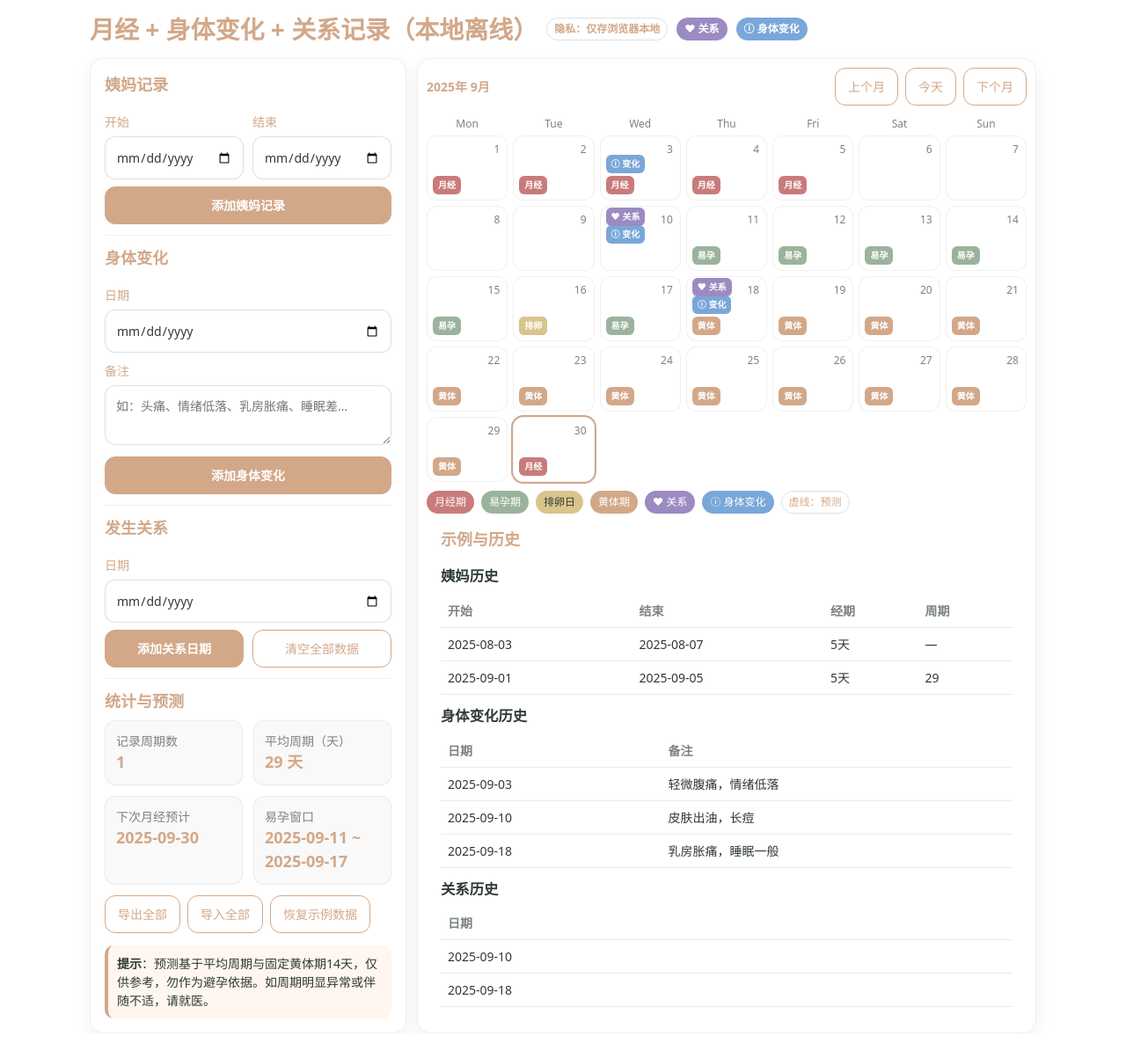
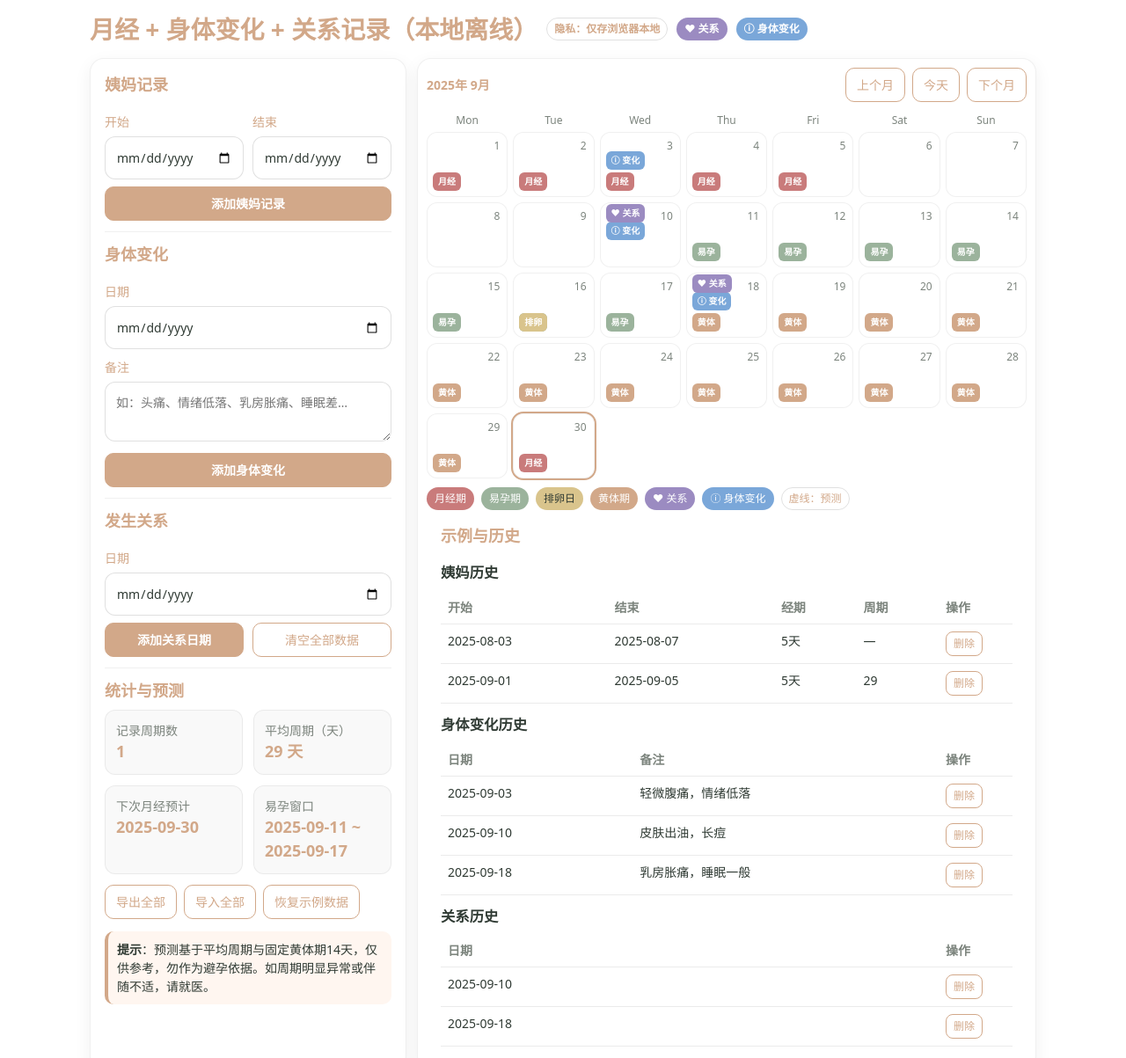
Before and after one commit to gonghoyeeee/11111, a plain HTML site: page index.html in a window 1280 px wide. Shown: the top 1203 px of the page at 88% size. Before the commit the page ends 1175 px from the top, so only its background shows below. Drawn offline with Linux system fonts and the light colour scheme.

Commit message:
Update index.html

```diff
--- a/index.html
+++ b/index.html
@@ -3,7 +3,7 @@
 <head>
 <meta charset="utf-8" />
 <meta name="viewport" content="width=device-width, initial-scale=1, viewport-fit=cover" />
-<title>月经记录 + 身体变化 + 关系记录（移动优化・分表管理）</title>
+<title>月经记录 + 身体变化 + 关系记录（移动优化・分表管理・修复偏移/支持删除）</title>
 <style>
   :root{
     --bg:#ffffff; --card:#ffffff; --muted:#7c847d; --text:#2f3a33; --accent:#d2a889;
@@ -25,7 +25,7 @@
   textarea{min-height:68px;resize:vertical}
   .row{display:flex;gap:10px}
   .row>*{flex:1}
-  button{cursor:pointer;padding:10px 14px;border-radius:12px;border:1px solid var(--accent);background:#fff;color:var(--accent)}
+  button{cursor:pointer;padding:8px 12px;border-radius:10px;border:1px solid var(--accent);background:#fff;color:var(--accent)}
   button.primary{background:var(--accent);border-color:var(--accent);color:#fff;font-weight:700}
   button.ghost{background:transparent;border-color:var(--accent);color:var(--accent)}
   .muted{color:var(--muted)}
@@ -34,8 +34,10 @@
   .kpi .item{padding:12px;border-radius:12px;background:#f9f9f9;border:1px solid rgba(0,0,0,.06)}
   .kpi .item b{font-size:18px;color:var(--accent)}
   table{width:100%;border-collapse:collapse}
-  th,td{padding:8px;border-bottom:1px solid rgba(0,0,0,.08);text-align:left}
+  th,td{padding:8px;border-bottom:1px solid rgba(0,0,0,.08);text-align:left;vertical-align:top}
   th{color:var(--muted);font-weight:600}
+  td.actions{width:84px}
+  .btn-sm{padding:4px 8px;border-radius:8px;font-size:12px}
   /* Calendar */
   .cal{padding:10px}
   .cal-head{display:flex;align-items:center;justify-content:space-between;margin-bottom:8px;color:var(--accent);gap:8px}
@@ -164,19 +166,19 @@
           <h2>示例与历史</h2>
           <h3 style="margin-bottom:8px">姨妈历史</h3>
           <table id="tblPeriod">
-            <thead><tr><th>开始</th><th>结束</th><th>经期</th><th>周期</th></tr></thead>
+            <thead><tr><th>开始</th><th>结束</th><th>经期</th><th>周期</th><th class="actions">操作</th></tr></thead>
             <tbody></tbody>
           </table>
 
           <h3 style="margin:12px 0 8px">身体变化历史</h3>
           <table id="tblBody">
-            <thead><tr><th>日期</th><th>备注</th></tr></thead>
+            <thead><tr><th>日期</th><th>备注</th><th class="actions">操作</th></tr></thead>
             <tbody></tbody>
           </table>
 
           <h3 style="margin:12px 0 8px">关系历史</h3>
           <table id="tblSex">
-            <thead><tr><th>日期</th></tr></thead>
+            <thead><tr><th>日期</th><th class="actions">操作</th></tr></thead>
             <tbody></tbody>
           </table>
         </div>
@@ -190,14 +192,22 @@ const KEY_PERIOD = 'periodData_v2';
 const KEY_BODY   = 'bodyNotes_v2';
 const KEY_SEX    = 'sexData_v2';
 
-// ========== 工具函数 ==========
-const fmt = d => d.toISOString().slice(0,10);
-const parse = s => { const d = new Date(s); d.setHours(12); return d };
+// ========== 工具函数：全部基于本地时间，杜绝 toISOString 跨时区偏移 ==========
+const fmtLocal = d => {
+  const y = d.getFullYear();
+  const m = String(d.getMonth()+1).padStart(2,'0');
+  const da = String(d.getDate()).padStart(2,'0');
+  return `${y}-${m}-${da}`;
+};
+const parse = s => { // 安全解析 YYYY-MM-DD 为本地时间中午 12:00，避免夏令时边界问题
+  const [y,m,d] = s.split('-').map(Number);
+  return new Date(y, m-1, d, 12, 0, 0, 0);
+};
 const addDays = (d,n)=>{ const x=new Date(d); x.setDate(x.getDate()+n); return x };
 const daysBetween = (a,b)=> Math.round((parse(b)-parse(a))/86400000);
 const safeHtml = s => (s||'').replace(/&/g,'&amp;').replace(/</g,'&lt;').replace(/>/g,'&gt;');
 
-// ========== 初始示例数据（仅首次或点击“恢复示例数据”时注入） ==========
+// ========== 初始示例数据 ==========
 const SAMPLE = {
   period: [
     { start: '2025-08-03', end: '2025-08-07', periodLen: 5 },
@@ -254,7 +264,7 @@ function getPredictions(){
 
   const windows=[];
   const records = [...getPeriod().map(r=>({ start: parse(r.start), end: parse(r.end||r.start), pLen: r.periodLen||5, pred:false }))];
-  records.push({ start: parse(fmt(nextStart)), end: addDays(parse(fmt(nextStart)), pLen-1), pLen, pred:true });
+  records.push({ start: parse(fmtLocal(nextStart)), end: addDays(parse(fmtLocal(nextStart)), pLen-1), pLen, pred:true });
 
   for(let i=0;i<records.length;i++){
     const cur = records[i];
@@ -278,10 +288,16 @@ function renderTables(){
     const prev = p[i-1];
     const cyc = prev? daysBetween(prev.start, p[i].start) : '—';
     const tr = document.createElement('tr');
-    tr.innerHTML = `<td>${p[i].start}</td><td>${p[i].end}</td><td>${p[i].periodLen||daysBetween(p[i].start,p[i].end)+1}天</td><td>${cyc}</td>`;
+    tr.innerHTML = `<td>${p[i].start}</td>
+                    <td>${p[i].end}</td>
+                    <td>${p[i].periodLen||daysBetween(p[i].start,p[i].end)+1}天</td>
+                    <td>${cyc}</td>
+                    <td class="actions">
+                      <button class="btn-sm" data-act="del-period" data-start="${p[i].start}" data-end="${p[i].end}">删除</button>
+                    </td>`;
     pBody.appendChild(tr);
   }
-  if(!p.length){ pBody.innerHTML = '<tr><td colspan="4" class="muted">暂无记录</td></tr>'; }
+  if(!p.length){ pBody.innerHTML = '<tr><td colspan="5" class="muted">暂无记录</td></tr>'; }
 
   // 身体变化历史
   const b = [...getBody()].sort((a,b)=> a.date.localeCompare(b.date));
@@ -289,10 +305,14 @@ function renderTables(){
   bBody.innerHTML = '';
   for(const it of b){
     const tr = document.createElement('tr');
-    tr.innerHTML = `<td>${it.date}</td><td>${safeHtml(it.note)}</td>`;
+    tr.innerHTML = `<td>${it.date}</td>
+                    <td>${safeHtml(it.note)}</td>
+                    <td class="actions">
+                      <button class="btn-sm" data-act="del-body" data-date="${it.date}" data-note="${encodeURIComponent(it.note)}">删除</button>
+                    </td>`;
     bBody.appendChild(tr);
   }
-  if(!b.length){ bBody.innerHTML = '<tr><td colspan="2" class="muted">暂无记录</td></tr>'; }
+  if(!b.length){ bBody.innerHTML = '<tr><td colspan="3" class="muted">暂无记录</td></tr>'; }
 
   // 关系历史
   const s = [...getSex()].sort();
@@ -300,13 +320,16 @@ function renderTables(){
   sBody.innerHTML = '';
   for(const d of s){
     const tr = document.createElement('tr');
-    tr.innerHTML = `<td>${d}</td>`;
+    tr.innerHTML = `<td>${d}</td>
+                    <td class="actions">
+                      <button class="btn-sm" data-act="del-sex" data-date="${d}">删除</button>
+                    </td>`;
     sBody.appendChild(tr);
   }
-  if(!s.length){ sBody.innerHTML = '<tr><td class="muted">暂无记录</td></tr>'; }
+  if(!s.length){ sBody.innerHTML = '<tr><td colspan="2" class="muted">暂无记录</td></tr>'; }
 }
 
-// ========== 日历渲染 ==========
+// ========== 日历渲染（全用本地时间） ==========
 function ensureDow(){
   const dowEl = document.getElementById('dow');
   if(dowEl.dataset.done) return;
@@ -349,9 +372,9 @@ function renderCalendar(){
 
   for(let d=1; d<=daysInMonth; d++){
     const cell=document.createElement('div'); cell.className='cell';
-    const dd = new Date(year, month, d); dd.setHours(12);
-    const dstr = fmt(dd);
-    if(fmt(today)===dstr) cell.classList.add('today');
+    const dd = new Date(year, month, d, 12);
+    const dstr = fmtLocal(dd);
+    if(fmtLocal(today)===dstr) cell.classList.add('today');
     const num=document.createElement('div'); num.className='d'; num.textContent=d; cell.appendChild(num);
 
     // 周期窗口标记
@@ -393,11 +416,11 @@ function renderKPIs(){
   const pred = getPredictions();
   document.getElementById('kCycles').textContent = cycles.length;
   document.getElementById('kAvg').textContent = avgC? avgC+' 天' : '—';
-  document.getElementById('kNext').textContent = pred.next? fmt(pred.next) : '—';
-  document.getElementById('kFertile').textContent = pred.fertile? `${fmt(pred.fertile[0])} ~ ${fmt(pred.fertile[1])}` : '—';
+  document.getElementById('kNext').textContent = pred.next? fmtLocal(pred.next) : '—';
+  document.getElementById('kFertile').textContent = pred.fertile? `${fmtLocal(pred.fertile[0])} ~ ${fmtLocal(pred.fertile[1])}` : '—';
 }
 
-// ========== 事件：新增/清空/导入导出 ==========
+// ========== 事件：新增/清空/导入导出/删除 ==========
 document.getElementById('btnAddPeriod').onclick = () => {
   const start = document.getElementById('pStart').value;
   const end = document.getElementById('pEnd').value;
@@ -445,6 +468,30 @@ document.getElementById('btnClearAll').onclick = () => {
     renderAll();
   }
 };
+
+// 表格内删除（事件委托）
+document.addEventListener('click', (e)=>{
+  const btn = e.target.closest('button[data-act]');
+  if(!btn) return;
+  const act = btn.dataset.act;
+  if(act === 'del-period'){
+    const start = btn.dataset.start, end = btn.dataset.end;
+    const arr = getPeriod().filter(it => !(it.start===start && it.end===end));
+    setPeriod(arr); renderAll();
+  }else if(act === 'del-body'){
+    const date = btn.dataset.date, note = decodeURIComponent(btn.dataset.note||'');
+    let removed = false;
+    const arr = getBody().filter(it => {
+      if(!removed && it.date===date && it.note===note){ removed = true; return false; }
+      return true;
+    });
+    setBody(arr); renderAll();
+  }else if(act === 'del-sex'){
+    const date = btn.dataset.date;
+    const arr = getSex().filter(d => d!==date);
+    setSex(arr); renderAll();
+  }
+});
 
 document.getElementById('btnImport').onclick = () => document.getElementById('fileImport').click();
 document.getElementById('fileImport').addEventListener('change', (e)=>{
```
